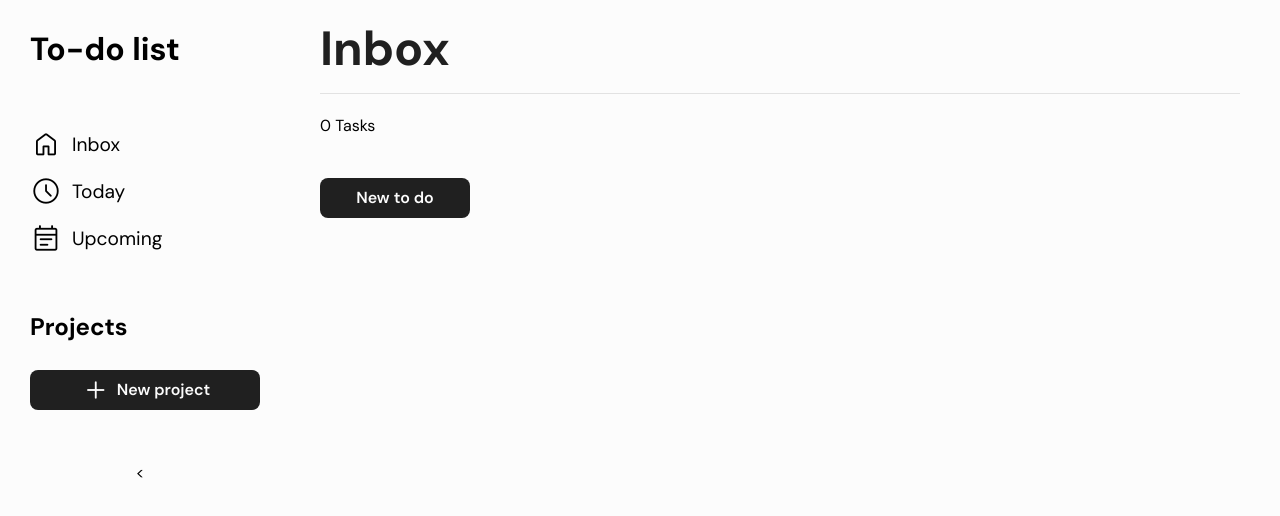
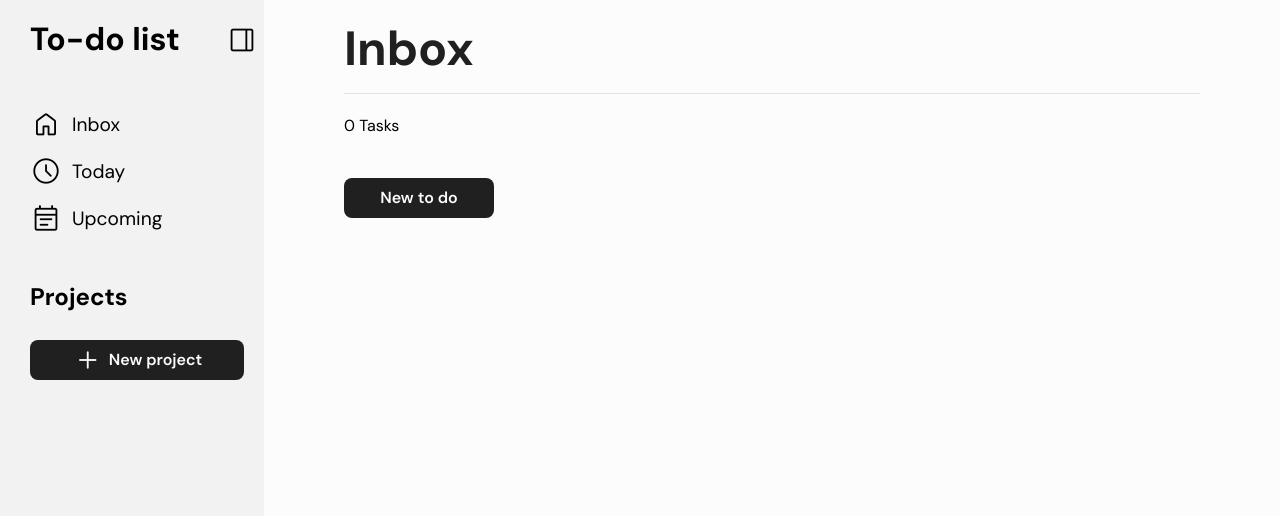
Before and after one commit to BenjaminFrias/to-do-list, a website built with webpack: page src/template.html in a window 1280 px wide. Built offline with nearby package versions, Linux system fonts and the light colour scheme.

Commit message:
add toggle sidebar functionality

```diff
--- a/src/index.js
+++ b/src/index.js
@@ -31,6 +31,11 @@ const mainPageTitle = document.querySelector("#project-name");
 const inboxBtn = document.querySelector("#inbox-btn");
 const todayBtn = document.querySelector("#today-btn");
 const upcomingBtn = document.querySelector("#upcoming-btn");
+const toggleSidebarBtn = document.querySelector("#sidebar-toggle-btn");
+const contentListContainer = document.querySelector(
+	".main-to-do-list-container"
+);
+const sidebar = document.querySelector(".sidebar");
 
 let currentProject = "inbox";
 const todoItems = getTodosFromLocalStorage();
@@ -151,6 +156,14 @@ todayBtn.addEventListener("click", () => {
 upcomingBtn.addEventListener("click", () => {
 	currentProject = "upcoming";
 	loadMainPage(currentProject);
+});
+
+// Toggle sidebar
+
+toggleSidebarBtn.addEventListener("click", () => {
+	sidebar.classList.toggle("open");
+	toggleSidebarBtn.classList.toggle("closed");
+	contentListContainer.classList.toggle("closed");
 });
 
 function loadProjects() {
--- a/src/styles.css
+++ b/src/styles.css
@@ -46,12 +46,45 @@ li {
 /* SIDEBAR */
 
 .sidebar {
-	flex: 1;
 	display: flex;
 	flex-direction: column;
-	gap: 50px;
-	background: var(--white);
-	padding: 25px;
+	background: var(--light-gray);
+	width: 0px;
+	padding: 15px 0px;
+	gap: 40px;
+	overflow: hidden;
+	transition: all 200ms ease;
+}
+
+.sidebar h1,
+#add-new-project-btn > * {
+	flex-shrink: 0;
+	word-break: keep-all;
+}
+
+.sidebar.open {
+	flex: 1;
+	padding: 15px 25px;
+	transition: all 200ms ease;
+}
+
+.sidebar div:nth-child(1) {
+	display: flex;
+	justify-content: space-between;
+	padding: 0;
+}
+
+#sidebar-toggle-btn {
+	display: flex;
+	position: absolute;
+	left: 220px;
+	top: 23px;
+	transition: all 200ms ease;
+}
+
+#sidebar-toggle-btn.closed {
+	left: 20px;
+	transition: all 200ms ease;
 }
 
 .sidebar h2,
@@ -142,8 +175,14 @@ button.project-btn {
 	flex-direction: column;
 	gap: 20px;
 	flex: 4;
-	padding: 25px 40px;
+	padding: 25px 80px;
 	background: var(--white);
+	transition: all 200ms ease;
+}
+
+.main-to-do-list-container.closed {
+	padding: 25px 120px;
+	transition: all 200ms ease;
 }
 
 ul#to-do-list {
--- a/src/template.html
+++ b/src/template.html
@@ -28,8 +28,13 @@
 	<body>
 		<div class="container">
 			<!-- SIDEBAR -->
-			<div class="sidebar">
-				<h1 class="logo">To-do list</h1>
+			<div class="sidebar open">
+				<div>
+					<h1 class="logo">To-do list</h1>
+				</div>
+				<button type="button" id="sidebar-toggle-btn">
+					<i class="material-symbols-rounded icon"> dock_to_left </i>
+				</button>
 				<ul class="default-sidebar-list">
 					<li>
 						<button
@@ -75,9 +80,6 @@
 						<span>New project</span>
 					</button>
 				</div>
-				<button type="button" id="sidebar-toggle-btn">
-					<span class="toggle-icon"><</span>
-				</button>
 			</div>
 
 			<!-- Main to-do's container -->
```
